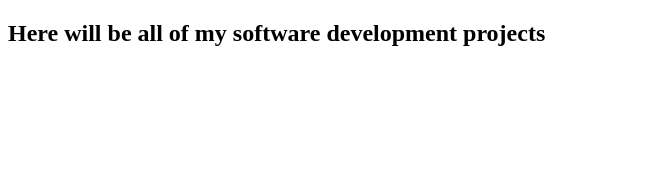
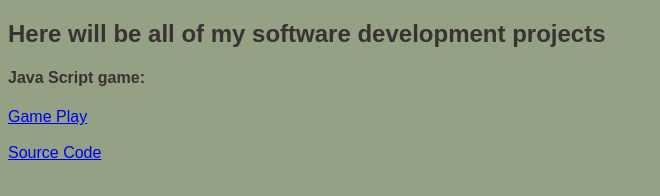
Before and after one commit to AdirTurgeman/My_Website, a plain HTML site: page Software-development.html in a window 1280 px wide. Shown: the whole page, without its empty margins (0-660 px from the left). Drawn offline with Linux system fonts and the light colour scheme.

Commit message:
Added a project

```diff
--- a/Software-development.html
+++ b/Software-development.html
@@ -1,9 +1,15 @@
 <!DOCTYPE html>
 <html>
     <head>
+        <link rel = "stylesheet" href = "style.css">
         <title>Software projects</title>
     </head>
     <body>
         <h2>Here will be all of my software development projects</h2>
+        <h4>
+            Java Script game:
+        </h4>
+        <a href = "https://adirturgeman.github.io/Game-for-ofir/">Game Play</a><br><br>
+        <a href = "https://github.com/AdirTurgeman/Game-for-ofir">Source Code</a>
     </body>
 </html>
```
